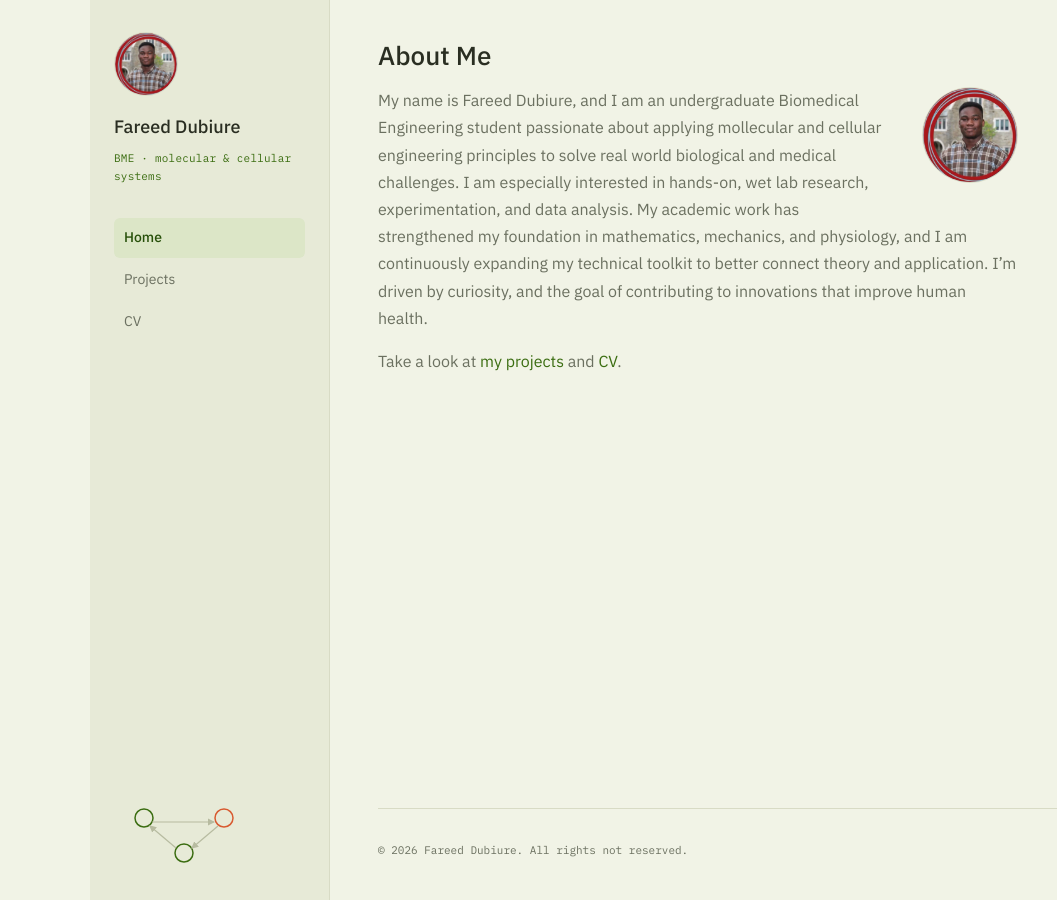
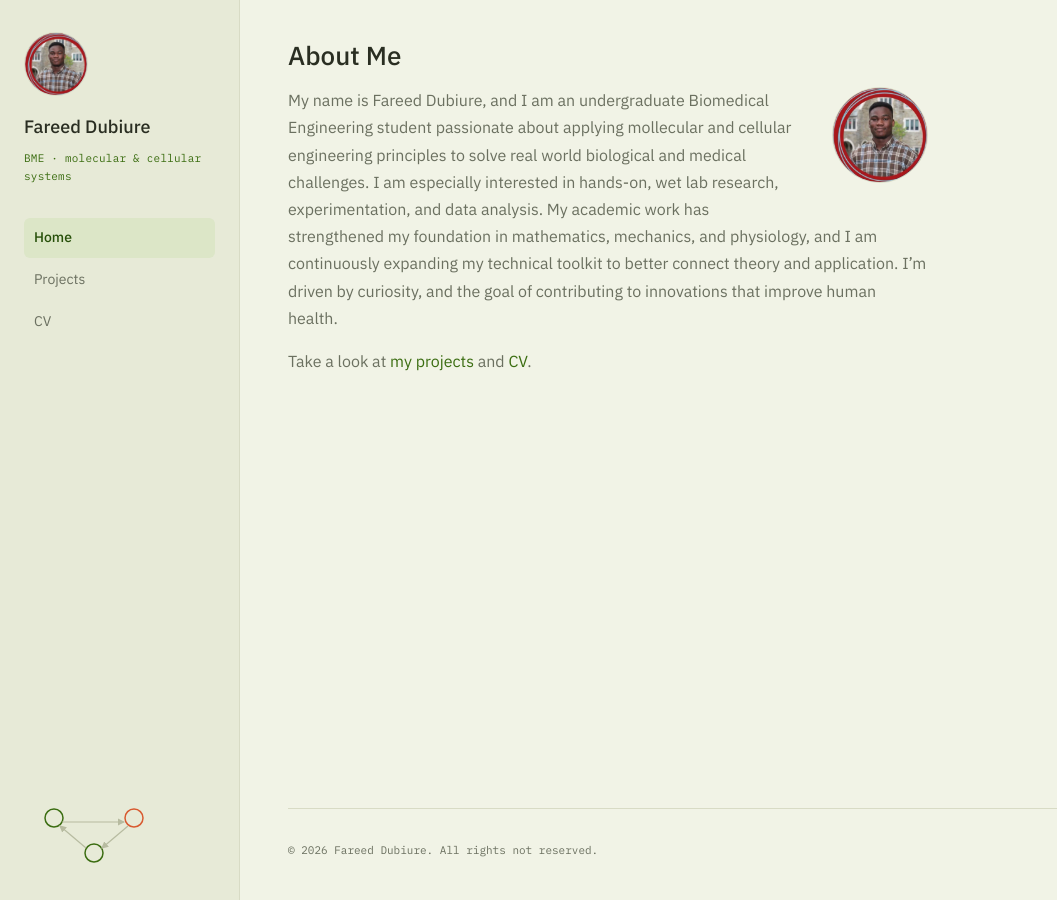
Before and after one commit to Fraede/Portfolio, a Jekyll site: the page built from index.md, in a window 1280 px wide. Shown: the whole page, without its empty margins (0-1057 px from the left). Built offline with Jekyll 4.4.1, drawn with Linux system fonts in a browser that asks for light colours.

Commit message:
Refactor sidebar and main layout styles for responsiveness

```diff
--- a/assets/css/main.css
+++ b/assets/css/main.css
@@ -30,11 +30,13 @@ a:hover { text-decoration: underline; }
 .layout {
   display: flex;
   min-height: 100vh;
-  max-width: 1100px;
-  margin: 0 auto;
 }
 
 .sidebar {
+  position: fixed;
+  top: 0;
+  left: 0;
+  bottom: 0;
   width: 240px;
   flex-shrink: 0;
   background: var(--sidebar-bg);
@@ -42,6 +44,7 @@ a:hover { text-decoration: underline; }
   padding: 32px 24px;
   display: flex;
   flex-direction: column;
+  overflow-y: auto;
 }
 
 .avatar {
@@ -92,9 +95,11 @@ a:hover { text-decoration: underline; }
 
 .main {
   flex: 1;
+  margin-left: 240px;
   padding: 40px 48px;
   display: flex;
   flex-direction: column;
+  min-height: 100vh;
 }
 
 .content { flex: 1; max-width: 640px; }
@@ -212,9 +217,16 @@ a:hover { text-decoration: underline; }
 
 @media (max-width: 720px) {
   .layout { flex-direction: column; }
-  .sidebar { width: auto; flex-direction: row; align-items: center; gap: 16px; padding: 20px; }
+  .sidebar {
+    position: static;
+    width: auto;
+    flex-direction: row;
+    align-items: center;
+    gap: 16px;
+    padding: 20px;
+  }
   .sidebar-nav { flex-direction: row; margin-top: 0; margin-left: auto; }
   .sidebar-motif { display: none; }
-  .main { padding: 24px; }
+  .main { margin-left: 0; padding: 24px; min-height: auto; }
   .profile-image { float: none; display: block; margin: 0 0 16px; }
 }
```
